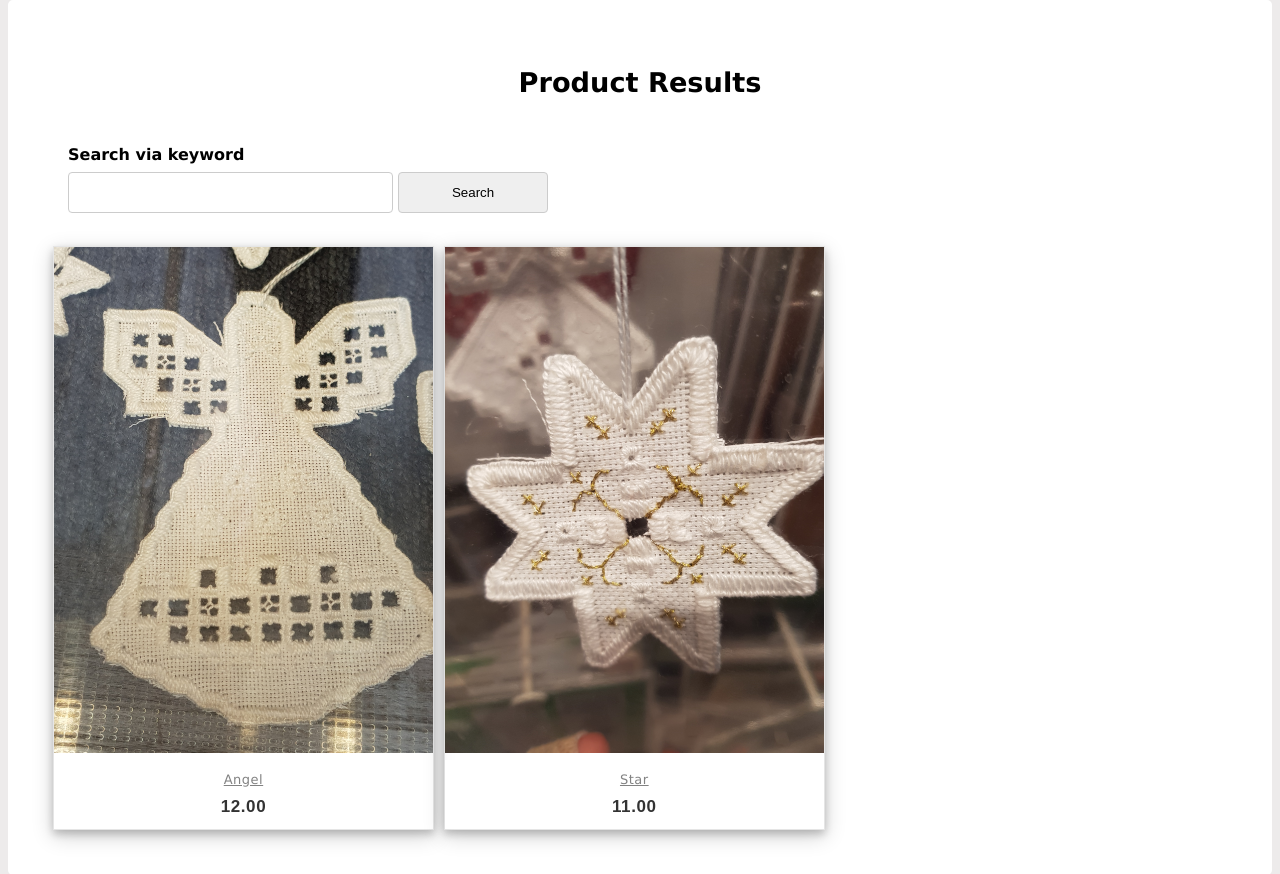
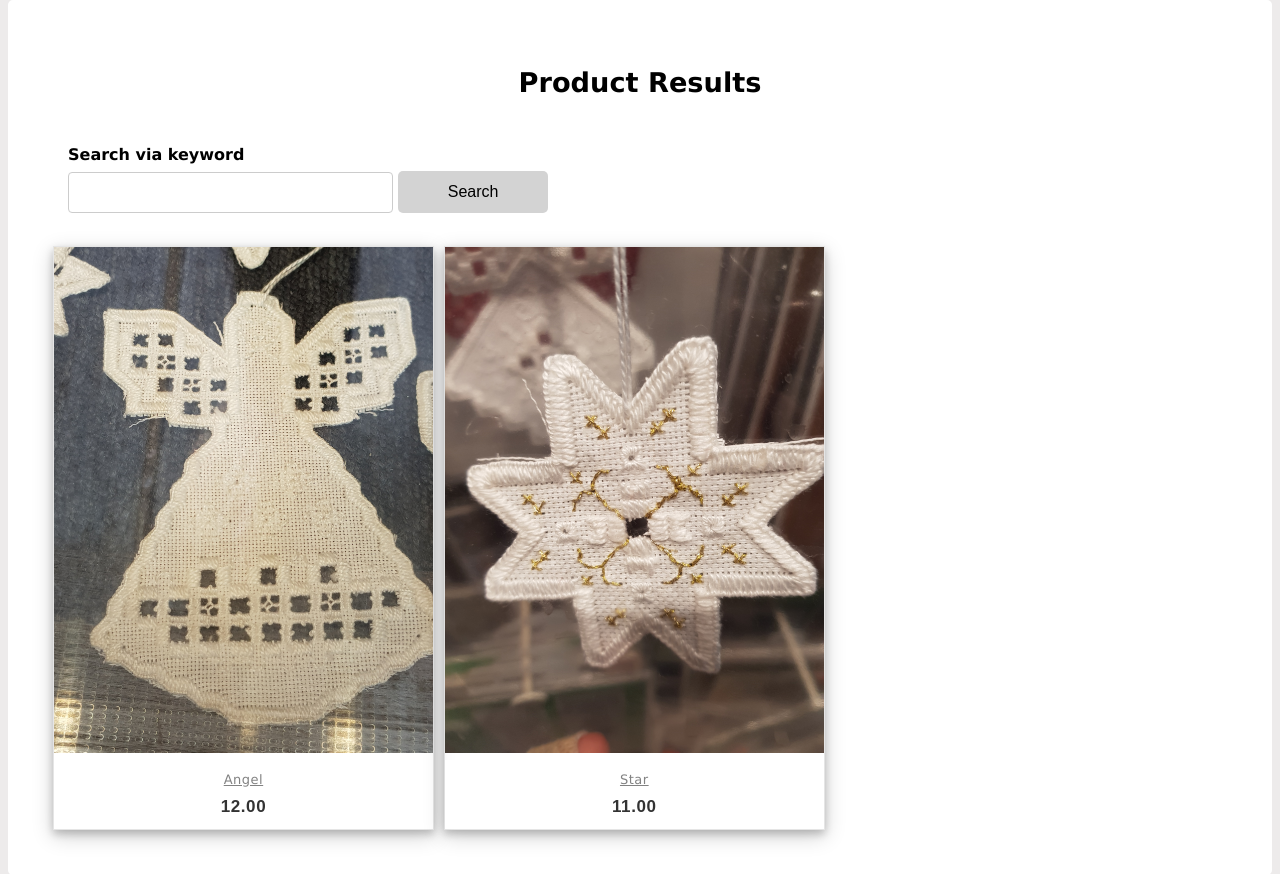
Before and after one commit to moritzwi/SE_TeamAssignment_Team6, a Flask app: page /result-products-followed in a window 1280 px wide. Shown: the part 83-957 px from the top of the page. Run offline with Flask 2, Linux system fonts and the light colour scheme; a user stored in the database is signed in; data comes from the database, SQL or seed files in the repository; both versions use the stored data as it was after the commit.

Commit message:
result products submit btn

```diff
--- a/website/templates/result-products.html
+++ b/website/templates/result-products.html
@@ -14,7 +14,7 @@
             <label for="keywordsearch">Search via keyword</label>
             <br>
             <input type="text" class="input" id="keywordsearch" name="ksearch" style="width:65% !important;"/>
-            <input type = "submit" value = "Search" class="input" style="width:30% !important;"></br>
+            <input type = "submit" value = "Search" class="btn" style="width:30% !important;"></br>
         </form>
     </div>
     <div class="product-row">
```
Also changed, not shown: website/team6.sqlite3.
